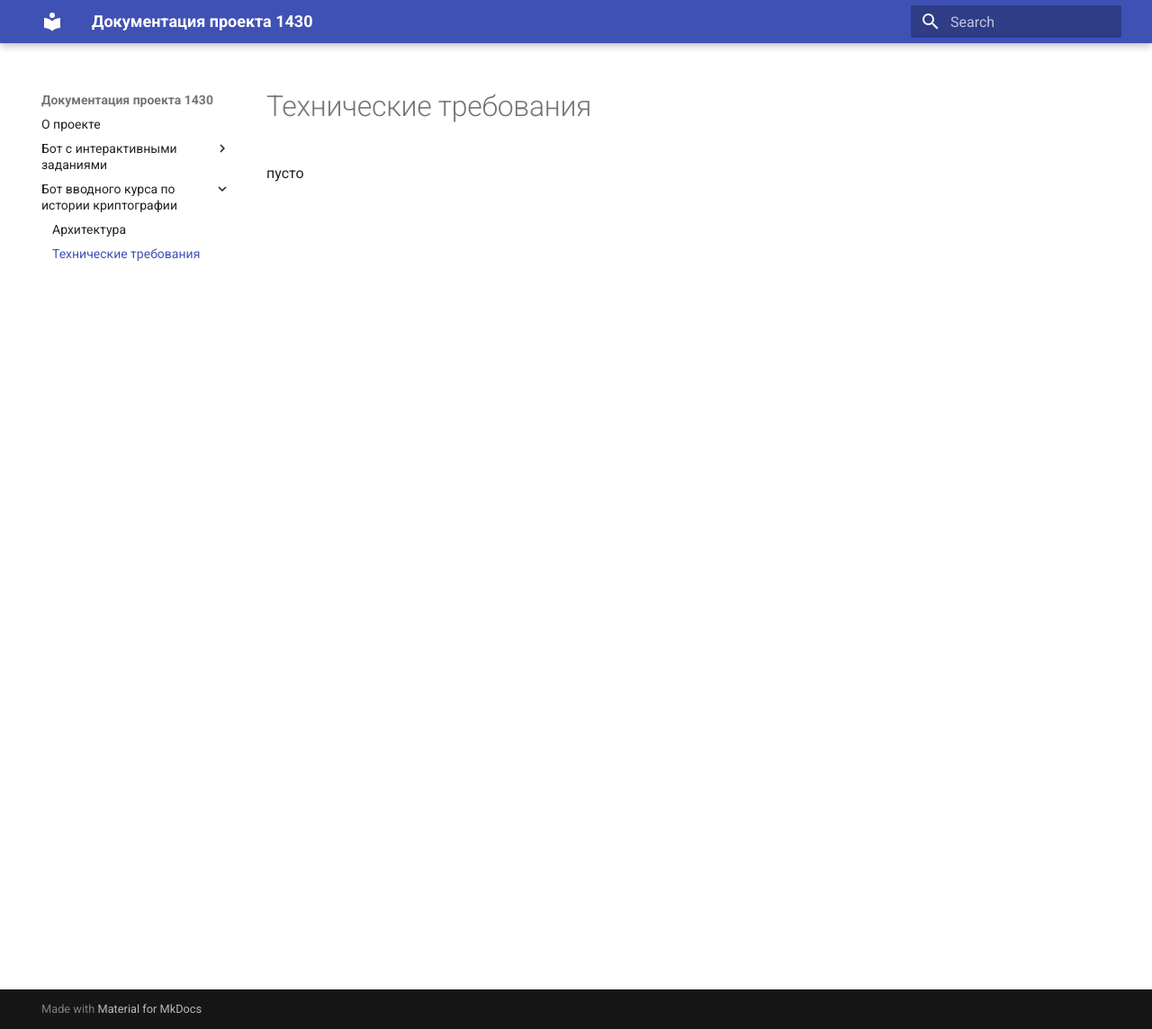
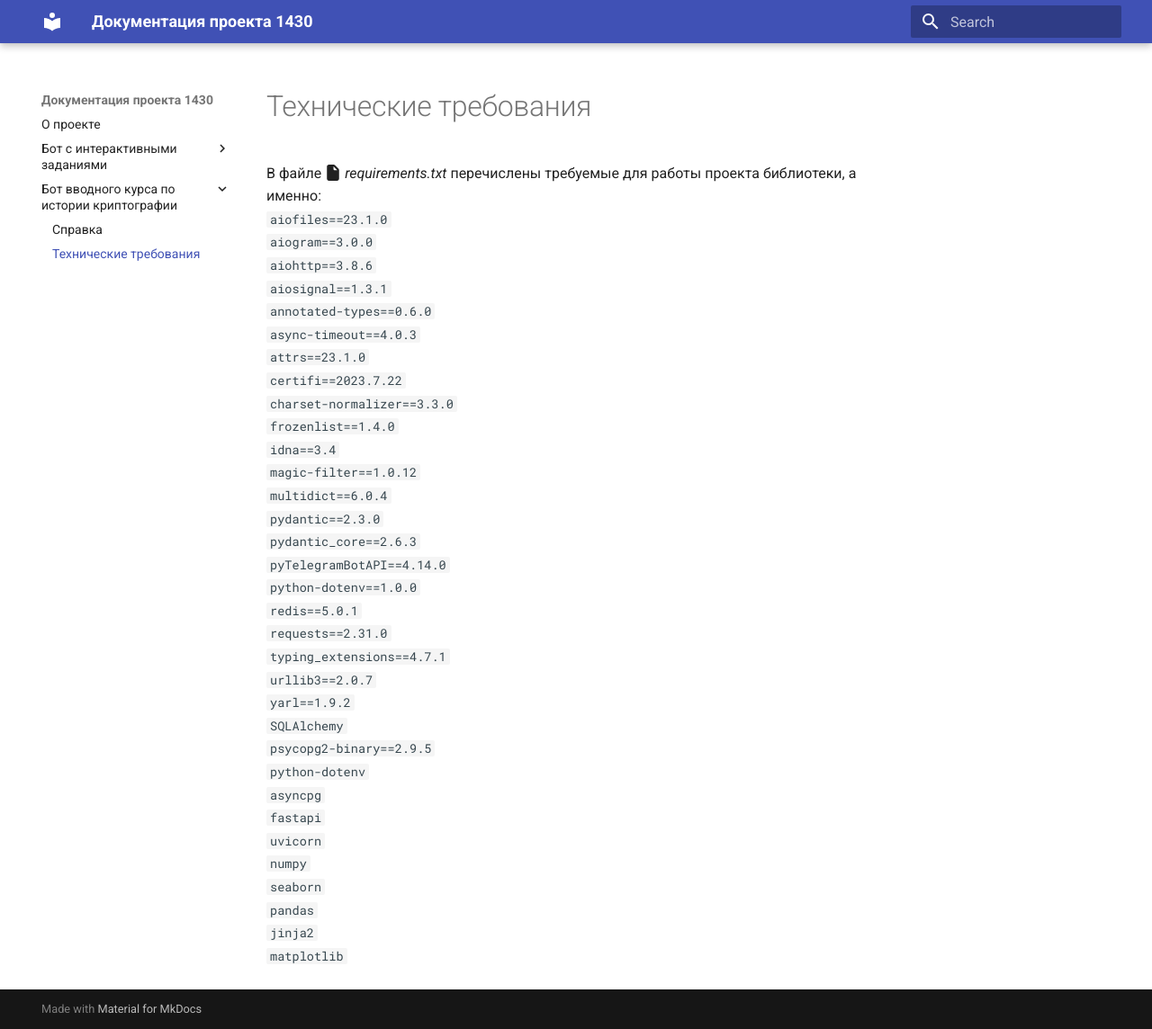
Before and after one commit to ttyomaaa/docs_1430, an MkDocs documentation site: the page built from docs/old_bot/requirements.md, in a window 1280 px wide and 1144 px high. Shown: the whole window at 90% size. Built offline with MkDocs 1.6.1 and Material for MkDocs 9.7.7, drawn with Linux system fonts in a browser that asks for light colours.

Commit message:
new pages: old_bot

```diff
--- a/docs/old_bot/requirements.md
+++ b/docs/old_bot/requirements.md
@@ -1 +1,34 @@
-пусто
+В файле :fontawesome-solid-file: _requirements.txt_  перечислены требуемые для работы проекта библиотеки, а именно:<br>
+`aiofiles==23.1.0` <br>
+`aiogram==3.0.0` <br>
+`aiohttp==3.8.6` <br>
+`aiosignal==1.3.1` <br>
+`annotated-types==0.6.0` <br>
+`async-timeout==4.0.3` <br>
+`attrs==23.1.0` <br>
+`certifi==2023.7.22` <br>
+`charset-normalizer==3.3.0` <br>
+`frozenlist==1.4.0` <br>
+`idna==3.4` <br>
+`magic-filter==1.0.12` <br>
+`multidict==6.0.4` <br>
+`pydantic==2.3.0` <br>
+`pydantic_core==2.6.3` <br>
+`pyTelegramBotAPI==4.14.0` <br>
+`python-dotenv==1.0.0` <br>
+`redis==5.0.1` <br>
+`requests==2.31.0` <br>
+`typing_extensions==4.7.1` <br>
+`urllib3==2.0.7` <br>
+`yarl==1.9.2` <br>
+`SQLAlchemy` <br>
+`psycopg2-binary==2.9.5` <br>
+`python-dotenv` <br>
+`asyncpg` <br>
+`fastapi` <br>
+`uvicorn` <br>
+`numpy` <br>
+`seaborn` <br>
+`pandas` <br>
+`jinja2` <br>
+`matplotlib` <br>
--- a/mkdocs.yml
+++ b/mkdocs.yml
@@ -16,8 +16,9 @@
     - Тестирование : 'new_bot/tests.md'
     - Запуск модулей: 'new_bot/run.md'
   - Бот вводного курса по истории криптографии:
-    - Архитектура: 'old_bot/arch.md'
+    - Справка: 'old_bot/disclaim.md'
     - Технические требования: 'old_bot/requirements.md'
+
 extra_css:
   - stylesheets/extra.css
 markdown_extensions:
```
Also changed, not shown: docs/new_bot/arch.md (+2 -2 lines), docs/old_bot/arch.md (deleted, +0 -1 lines), docs/old_bot/disclaim.md (added, +9 -0 lines), 1 other file.
